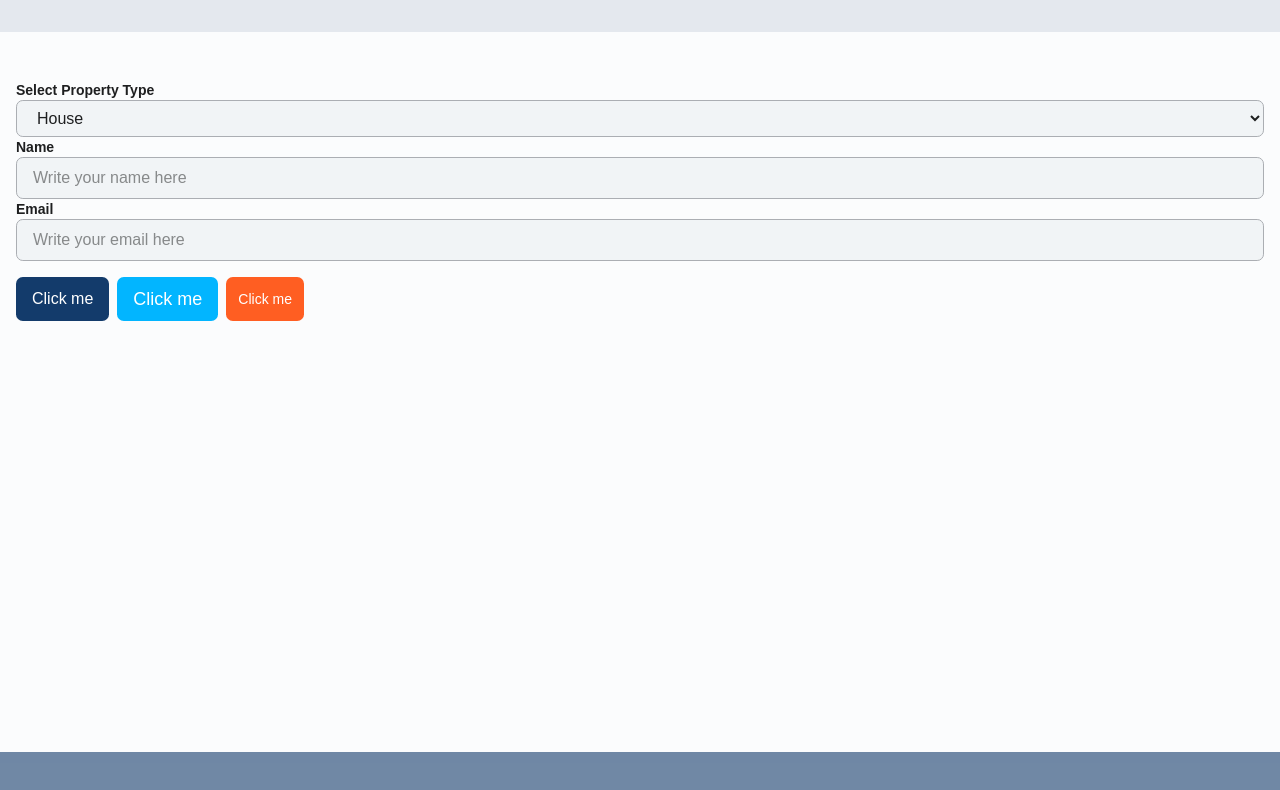
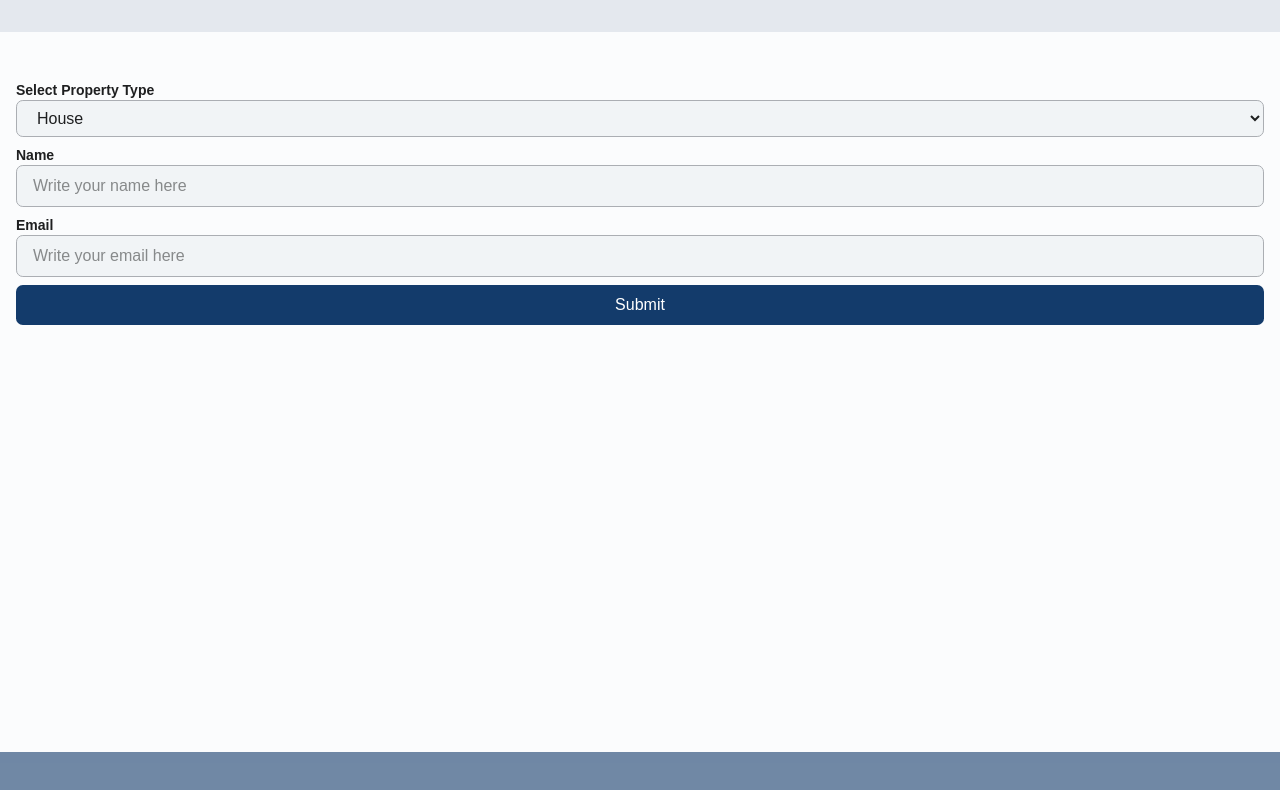
Before and after one commit to SindreSau/json-dynamic-form, a React (Vite) app: page / in a window 1280 px wide. Shown: the top 790 px of the page. Built offline with nearby package versions, Linux system fonts and the light colour scheme; a web font is replaced by a local one.

Commit message:
fix: minor styling fixes

```diff
--- a/package.json
+++ b/package.json
@@ -11,7 +11,6 @@
     "test": "vitest"
   },
   "dependencies": {
-    "@radix-ui/react-select": "^2.2.5",
     "@tailwindcss/vite": "^4.1.8",
     "class-variance-authority": "^0.7.1",
     "clsx": "^2.1.1",
--- a/src/App.tsx
+++ b/src/App.tsx
@@ -20,7 +20,7 @@ const App = () => {
 
   return (
     <MainLayout>
-      <form onSubmit={handleSubmit}>
+      <form onSubmit={handleSubmit} className="flex flex-col gap-2">
         <Select
           label="Select Property Type"
           items={[
@@ -55,17 +55,7 @@ const App = () => {
           id="email"
         />
 
-        <div className="flex gap-2 mt-4">
-          <Button type="submit">Click me</Button>
-
-          <Button variant="secondary" size="lg">
-            Click me
-          </Button>
-
-          <Button variant="accent" size="sm">
-            Click me
-          </Button>
-        </div>
+        <Button type="submit">Submit</Button>
       </form>
     </MainLayout>
   );
--- a/src/components/ui/button.tsx
+++ b/src/components/ui/button.tsx
@@ -3,7 +3,7 @@ import { cva, type VariantProps } from 'class-variance-authority';
 import cn from '@/utils/cn';
 
 const buttonVariants = cva(
-  'flex rounded gap-2 items-center cursor-pointer transition-colors',
+  'flex justify-center rounded gap-2 items-center cursor-pointer transition-colors',
   {
     variants: {
       variant: {
--- a/src/components/ui/label.tsx
+++ b/src/components/ui/label.tsx
@@ -8,7 +8,10 @@ type LabelProps = {
 
 const Label = ({ inputId, className, children }: LabelProps) => {
   return (
-    <label className={cn('text-sm font-semibold', className)} htmlFor={inputId}>
+    <label
+      className={cn('text-sm font-semibold ', className)}
+      htmlFor={inputId}
+    >
       {children}
     </label>
   );
```
Also changed, not shown: 1 other file (tests, documents, lock files or other folders).
